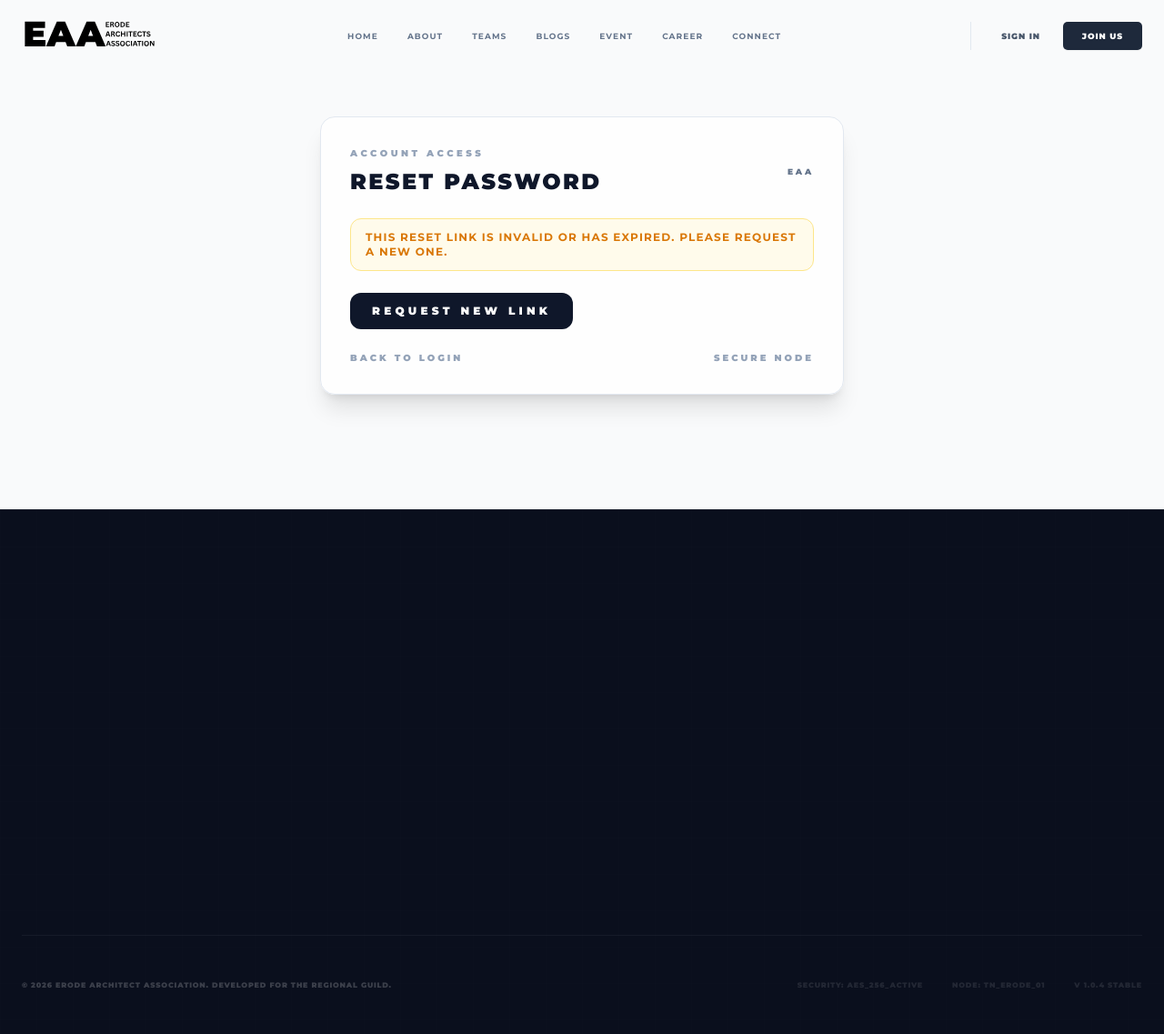
After one commit to Catalystack2025/Eaa, a PHP site: page /password_reset.php in a window 1280 px wide. The commit adds this page. Shown: the whole page at 91% size. Run offline with PHP 8.4, Linux system fonts and the light colour scheme; some libraries are stand-ins or nearby versions.

Commit message:
Add password reset flow

```diff
--- /dev/null
+++ b/lib/password_reset.php
@@ -0,0 +1,53 @@
+<?php
+
+declare(strict_types=1);
+
+require_once __DIR__ . '/../config/db.php';
+
+function create_password_reset(int $userId, int $ttlMinutes = 60): array
+{
+    $token = bin2hex(random_bytes(32));
+    $tokenHash = hash('sha256', $token);
+    $expiresAt = (new DateTimeImmutable("+{$ttlMinutes} minutes"))->format('Y-m-d H:i:s');
+
+    $deleteStmt = db()->prepare('DELETE FROM password_resets WHERE user_id = :user_id');
+    $deleteStmt->execute(['user_id' => $userId]);
+
+    $insertStmt = db()->prepare(
+        'INSERT INTO password_resets (user_id, token, expires_at) VALUES (:user_id, :token, :expires_at)'
+    );
+    $insertStmt->execute([
+        'user_id' => $userId,
+        'token' => $tokenHash,
+        'expires_at' => $expiresAt,
+    ]);
+
+    return [
+        'token' => $token,
+        'expires_at' => $expiresAt,
+    ];
+}
+
+function find_valid_password_reset(string $token): ?array
+{
+    if ($token === '') {
+        return null;
+    }
+
+    $tokenHash = hash('sha256', $token);
+
+    $stmt = db()->prepare(
+        'SELECT * FROM password_resets WHERE token = :token AND used_at IS NULL AND expires_at > NOW() LIMIT 1'
+    );
+    $stmt->execute(['token' => $tokenHash]);
+
+    $reset = $stmt->fetch();
+
+    return $reset ?: null;
+}
+
+function mark_password_reset_used(int $resetId): void
+{
+    $stmt = db()->prepare('UPDATE password_resets SET used_at = NOW() WHERE id = :id');
+    $stmt->execute(['id' => $resetId]);
+}
--- a/login.php
+++ b/login.php
@@ -274,7 +274,7 @@ require_once __DIR__ . "/partials/header.php";
                 <div class="space-y-2">
                     <div class="flex justify-between items-center">
                         <label class="tech-label">Passcode</label>
-                        <a href="forgot.php" class="text-[8px] font-black uppercase tracking-widest text-slate-400 hover:text-slate-900 transition-colors">Forgot Password?</a>
+                        <a href="password_reset_request.php" class="text-[8px] font-black uppercase tracking-widest text-slate-400 hover:text-slate-900 transition-colors">Forgot Password?</a>
                     </div>
                     <input type="password" name="password" class="tech-input" placeholder="••••••••" required>
                 </div>
--- /dev/null
+++ b/password_reset.php
@@ -0,0 +1,139 @@
+<?php
+/* =========================================================
+   password_reset.php — PASSWORD RESET CONFIRMATION
+   ✅ Token validation & expiry check
+   ✅ Password update
+   ✅ CSRF protection
+   ========================================================= */
+
+declare(strict_types=1);
+
+require_once __DIR__ . '/lib/helpers.php';
+require_once __DIR__ . '/config/db.php';
+require_once __DIR__ . '/lib/password_reset.php';
+
+start_session();
+
+$pageTitle = 'Reset Password | EAA Portal';
+
+$token = trim((string) ($_GET['token'] ?? $_POST['token'] ?? ''));
+$reset = $token !== '' ? find_valid_password_reset($token) : null;
+$formError = '';
+
+if ($_SERVER['REQUEST_METHOD'] === 'POST') {
+    if (!csrf_verify($_POST['csrf_token'] ?? null)) {
+        $formError = 'Security token mismatch. Please try again.';
+    } elseif (!$reset) {
+        $formError = 'This reset link is invalid or has expired.';
+    } else {
+        $password = (string) ($_POST['password'] ?? '');
+        $confirm = (string) ($_POST['password_confirm'] ?? '');
+
+        if (strlen($password) < 8) {
+            $formError = 'Password must be at least 8 characters.';
+        } elseif ($password !== $confirm) {
+            $formError = 'Passwords do not match.';
+        } else {
+            $passwordHash = password_hash($password, PASSWORD_DEFAULT);
+
+            $pdo = db();
+            $pdo->beginTransaction();
+            try {
+                $updateStmt = $pdo->prepare('UPDATE users SET password_hash = :password_hash WHERE id = :user_id');
+                $updateStmt->execute([
+                    'password_hash' => $passwordHash,
+                    'user_id' => (int) $reset['user_id'],
+                ]);
+
+                mark_password_reset_used((int) $reset['id']);
+                $pdo->commit();
+
+                flash_set('success', 'Password updated successfully. You can now log in.');
+                redirect('login.php');
+            } catch (Throwable $e) {
+                $pdo->rollBack();
+                $formError = 'We could not reset your password. Please try again.';
+                error_log('Password reset failed: ' . $e->getMessage());
+            }
+        }
+    }
+}
+
+require_once __DIR__ . '/partials/header.php';
+?>
+
+<section class="min-h-[70vh] pt-32 pb-20">
+    <div class="container mx-auto px-6">
+        <div class="max-w-xl mx-auto bg-white/80 border border-slate-200 rounded-2xl shadow-xl p-8">
+            <div class="flex items-center justify-between">
+                <div>
+                    <p class="text-[10px] font-black uppercase tracking-[0.35em] text-slate-400">Account Access</p>
+                    <h1 class="text-2xl font-black uppercase tracking-widest text-slate-900 mt-2">Reset Password</h1>
+                </div>
+                <span class="text-[9px] font-black uppercase tracking-[0.3em] text-slate-500">EAA</span>
+            </div>
+
+            <?php if (!$reset): ?>
+                <div class="mt-6 border border-amber-200 bg-amber-50 text-amber-600 px-4 py-3 rounded-xl text-xs font-bold uppercase tracking-widest">
+                    This reset link is invalid or has expired. Please request a new one.
+                </div>
+                <div class="mt-6">
+                    <a
+                        href="password_reset_request.php"
+                        class="inline-flex items-center justify-center bg-slate-900 text-white text-xs font-black uppercase tracking-[0.35em] py-3 px-6 rounded-xl hover:bg-slate-800 transition"
+                    >
+                        Request New Link
+                    </a>
+                </div>
+            <?php else: ?>
+                <p class="mt-4 text-sm text-slate-500 leading-relaxed">
+                    Choose a new password for your account. This reset link expires soon, so complete the update now.
+                </p>
+
+                <?php if ($formError): ?>
+                    <div class="mt-6 border border-red-200 bg-red-50 text-red-500 px-4 py-3 rounded-xl text-xs font-bold uppercase tracking-widest">
+                        <?= e($formError) ?>
+                    </div>
+                <?php endif; ?>
+
+                <form method="post" class="mt-8 space-y-6">
+                    <input type="hidden" name="csrf_token" value="<?= e(csrf_token()) ?>">
+                    <input type="hidden" name="token" value="<?= e($token) ?>">
+                    <div>
+                        <label class="block text-[10px] font-black uppercase tracking-widest text-slate-400 mb-2">New password</label>
+                        <input
+                            type="password"
+                            name="password"
+                            class="w-full border border-slate-200 rounded-xl px-4 py-3 text-sm font-semibold text-slate-700 focus:outline-none focus:border-slate-500"
+                            placeholder="••••••••"
+                            required
+                        />
+                    </div>
+                    <div>
+                        <label class="block text-[10px] font-black uppercase tracking-widest text-slate-400 mb-2">Confirm password</label>
+                        <input
+                            type="password"
+                            name="password_confirm"
+                            class="w-full border border-slate-200 rounded-xl px-4 py-3 text-sm font-semibold text-slate-700 focus:outline-none focus:border-slate-500"
+                            placeholder="••••••••"
+                            required
+                        />
+                    </div>
+                    <button
+                        type="submit"
+                        class="w-full bg-slate-900 text-white text-xs font-black uppercase tracking-[0.35em] py-3 rounded-xl hover:bg-slate-800 transition"
+                    >
+                        Update Password
+                    </button>
+                </form>
+            <?php endif; ?>
+
+            <div class="mt-6 flex items-center justify-between text-[10px] uppercase tracking-[0.3em] font-black text-slate-400">
+                <a href="login.php" class="hover:text-slate-700 transition">Back to Login</a>
+                <span>Secure Node</span>
+            </div>
+        </div>
+    </div>
+</section>
+
+<?php require_once __DIR__ . '/partials/footer.php'; ?>
```
Also changed, not shown: config/schema.sql (+13 -0 lines), password_reset_request.php (added, +108 -0 lines).
